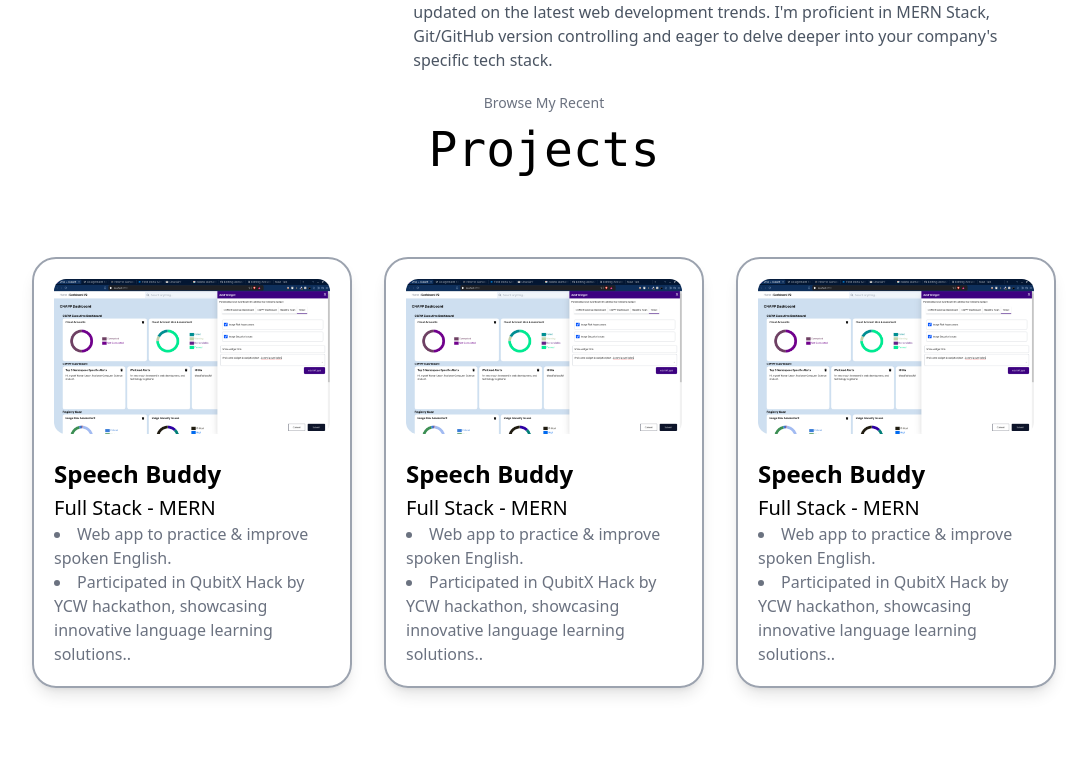
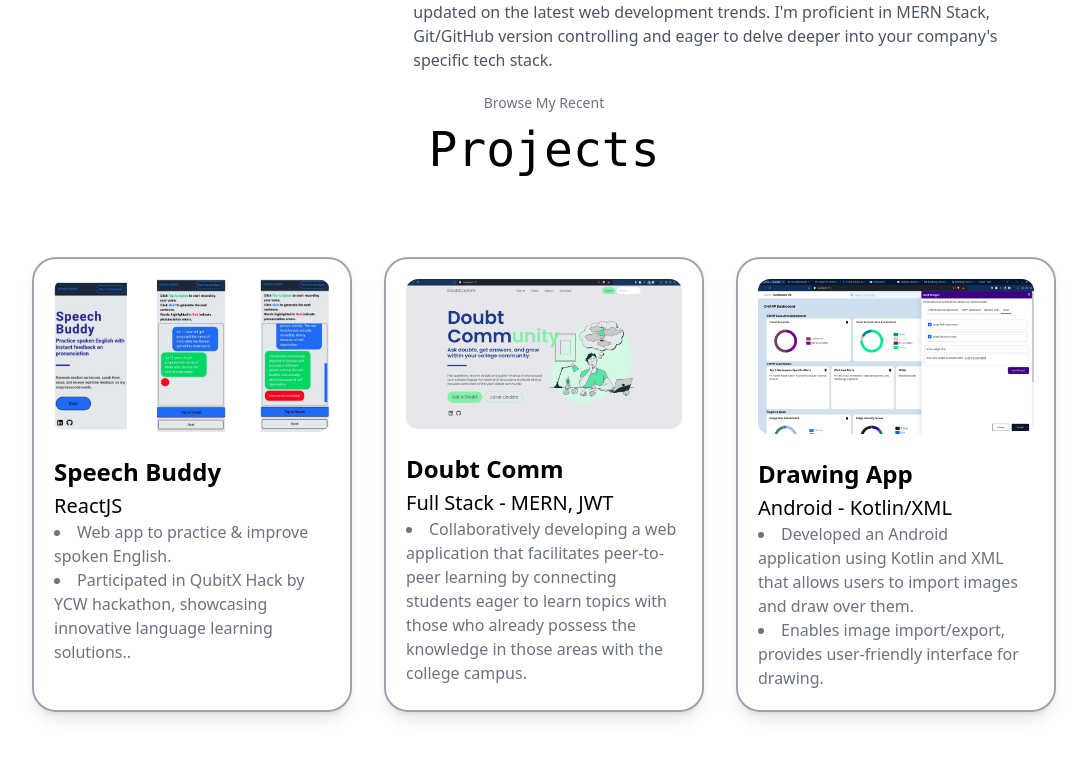
Before and after one commit to uuutsav/cv, a website: page index.html in a window 1280 px wide. Shown: the part 1539-2296 px from the top of the page, without its empty margins (96-1183 px from the left). Drawn offline with Linux system fonts and the light colour scheme.

Commit message:
Change projects section.

```diff
--- a/index.html
+++ b/index.html
@@ -119,21 +119,21 @@
             <div
                 class="exp-container w-[85vw] p-5 my-5 flex flex-col items-center border-2 border-gray-400 rounded-3xl shadow-lg group md:w-1/3">
                 <div class="image-container rounded-xl overflow-hidden">
-                    <img src="public/temp-projects.png" alt="Project Screenshot"
+                    <img src="public/speech_buddy.png" alt="Project Screenshot"
                         class="transition-all duration-500 hover:scale-110 ">
                 </div>
                 <div
                     class="links w-full h-0 mt-3 overflow-hidden group-hover:h-10 flex justify-evenly text-blue-500 duration-500 ">
-                    <a href="#"
+                    <a href="https://uuutsav.github.io/speech-buddy-client/" target="_blank"
                         class="text-2xl flex items-center gap-3 transition-all duration-100 hover:scale-110 hover:duration-150 ">Visit
                         <i class="fa-solid fa-up-right-from-square text-base"></i> </a>
-                    <a href="#"
+                    <a href="https://github.com/uuutsav/speech-buddy-client" target="_blank"
                         class="text-2xl flex items-center gap-3 transition-all duration-100 hover:scale-110 hover:duration-150 ">Github
                         <i class="fa-solid fa-link text-base"></i></a>
                 </div>
                 <div class="about w-full">
                     <h3 class="text-2xl font-semibold mt-3">Speech Buddy</h3>
-                    <h4 class="text-xl mt-1">Full Stack - MERN</h4>
+                    <h4 class="text-xl mt-1">ReactJS</h4>
                     <div class="text-base text-gray-500 ">
                         <ul class="list-disc list-inside ">
                             <li>Web app to practice & improve spoken English.</li>
@@ -146,26 +146,27 @@
             <div
                 class="exp-container w-[85vw] p-5 my-5 flex flex-col items-center border-2 border-gray-400 rounded-3xl shadow-lg group md:w-1/3">
                 <div class="image-container rounded-xl overflow-hidden">
-                    <img src="public/temp-projects.png" alt="Project Screenshot"
+                    <img src="public/doubt_comm.png" alt="Doubt Comm Screenshot"
                         class="transition-all duration-500 hover:scale-110 ">
                 </div>
                 <div
                     class="links w-full h-0 mt-3 overflow-hidden group-hover:h-10 flex justify-evenly text-blue-500 duration-500 ">
-                    <a href="#"
+                    <a href="#projects"
                         class="text-2xl flex items-center gap-3 transition-all duration-100 hover:scale-110 hover:duration-150 ">Visit
                         <i class="fa-solid fa-up-right-from-square text-base"></i> </a>
-                    <a href="#"
+                    <a href="https://github.com/uuutsav/doubt-solver2-client" target="_blank"
                         class="text-2xl flex items-center gap-3 transition-all duration-100 hover:scale-110 hover:duration-150 ">Github
                         <i class="fa-solid fa-link text-base"></i></a>
                 </div>
                 <div class="about w-full">
-                    <h3 class="text-2xl font-semibold mt-3">Speech Buddy</h3>
-                    <h4 class="text-xl mt-1">Full Stack - MERN</h4>
+                    <h3 class="text-2xl font-semibold mt-3">Doubt Comm</h3>
+                    <h4 class="text-xl mt-1">Full Stack - MERN, JWT</h4>
                     <div class="text-base text-gray-500 ">
                         <ul class="list-disc list-inside ">
-                            <li>Web app to practice & improve spoken English.</li>
-                            <li>Participated in QubitX Hack by YCW hackathon, showcasing innovative language learning
-                                solutions..</li>
+                            <li>Collaboratively developing a web application that facilitates peer-to-peer learning by
+                                connecting students eager to learn topics with
+                                those who already possess the knowledge in those areas with the college campus.
+                            </li>
                         </ul>
                     </div>
                 </div>
@@ -178,21 +179,21 @@
                 </div>
                 <div
                     class="links w-full h-0 mt-3 overflow-hidden group-hover:h-10 flex justify-evenly text-blue-500 duration-500 ">
-                    <a href="#"
+                    <a href="#projects"
                         class="text-2xl flex items-center gap-3 transition-all duration-100 hover:scale-110 hover:duration-150 ">Visit
                         <i class="fa-solid fa-up-right-from-square text-base"></i> </a>
-                    <a href="#"
+                    <a href="https://github.com/uuutsav/DrawingApp-v1" target="_blank"
                         class="text-2xl flex items-center gap-3 transition-all duration-100 hover:scale-110 hover:duration-150 ">Github
                         <i class="fa-solid fa-link text-base"></i></a>
                 </div>
                 <div class="about w-full">
-                    <h3 class="text-2xl font-semibold mt-3">Speech Buddy</h3>
-                    <h4 class="text-xl mt-1">Full Stack - MERN</h4>
+                    <h3 class="text-2xl font-semibold mt-3">Drawing App</h3>
+                    <h4 class="text-xl mt-1">Android - Kotlin/XML</h4>
                     <div class="text-base text-gray-500 ">
                         <ul class="list-disc list-inside ">
-                            <li>Web app to practice & improve spoken English.</li>
-                            <li>Participated in QubitX Hack by YCW hackathon, showcasing innovative language learning
-                                solutions..</li>
+                            <li>Developed an Android application using Kotlin and XML that allows users to import images
+                                and draw over them.</li>
+                            <li>Enables image import/export, provides user-friendly interface for drawing.</li>
                         </ul>
                     </div>
                 </div>
```
Also changed, not shown: public/doubt_comm.png (added), public/speech_buddy.png (added).
